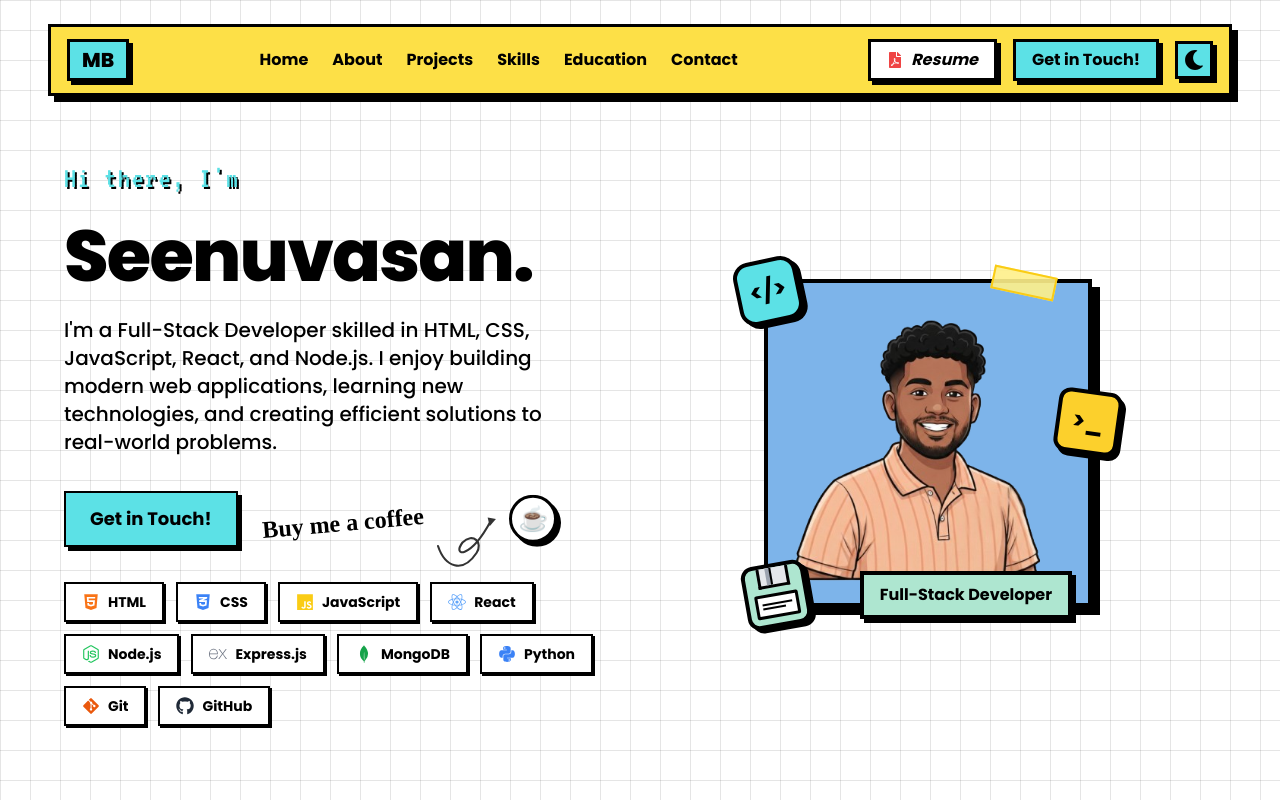
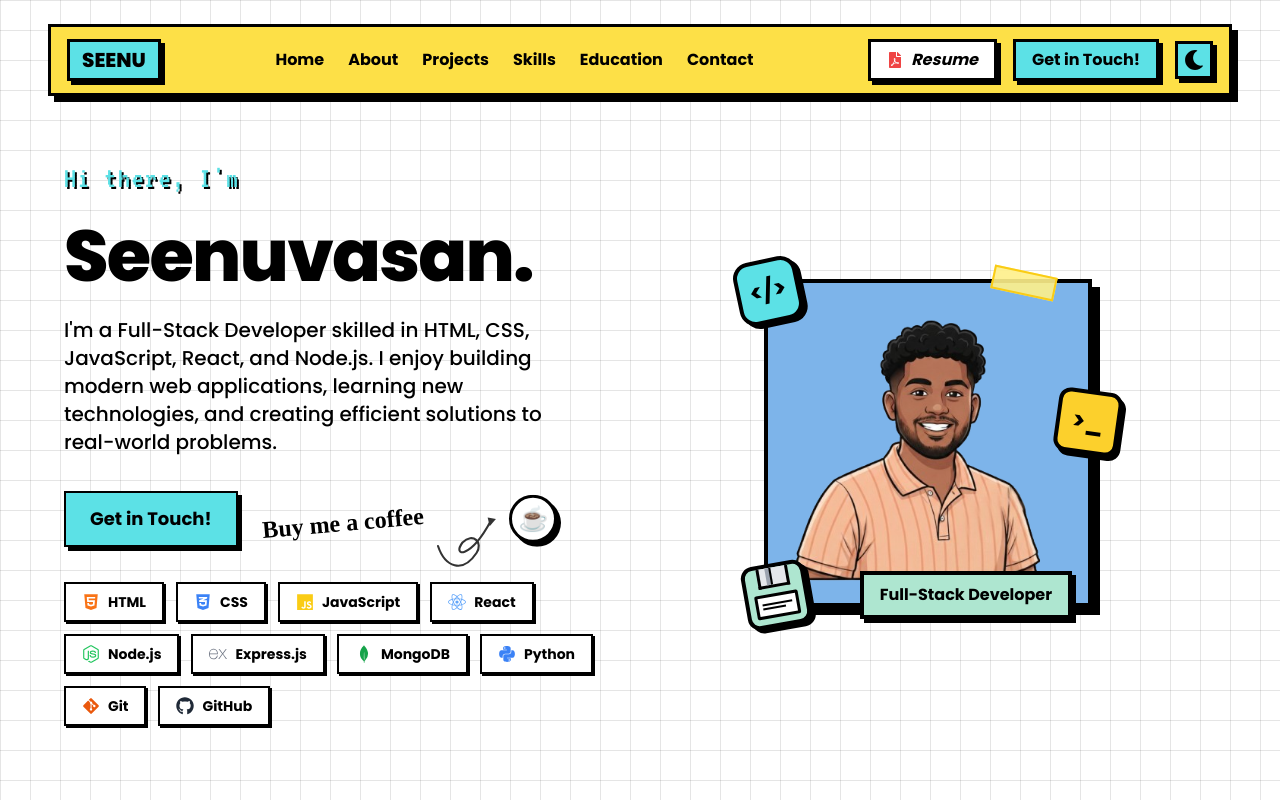
Before and after one commit to seenuvasan872003/Seenu_Vasan, a React (Vite) app: page / in a window 1280 px wide. Shown: the top 800 px of the page. Built offline with nearby package versions, Linux system fonts and the light colour scheme.

Commit message:
update header

```diff
--- a/src/components/Header.jsx
+++ b/src/components/Header.jsx
@@ -1,5 +1,6 @@
 import React, { useState } from 'react';
 import { FaMoon, FaSun, FaBars, FaTimes, FaFilePdf } from 'react-icons/fa';
+import cvPdf from '../assets/cv.pdf';
 
 const Header = ({ darkMode, setDarkMode }) => {
     const [isMenuOpen, setIsMenuOpen] = useState(false);
@@ -8,7 +9,7 @@ const Header = ({ darkMode, setDarkMode }) => {
         <header className="bg-yellow-300 dark:bg-yellow-400 border-[3px] border-black mx-4 sm:mx-8 lg:mx-12 mt-6 flex justify-between items-center px-4 py-3 relative z-50 shadow-[6px_6px_0px_0px_rgba(0,0,0,1)]">
             {/* Logo */}
             <div className="bg-[#5ce1e6] border-[3px] border-black px-3 py-1 font-extrabold text-xl shadow-[4px_4px_0px_0px_rgba(0,0,0,1)] hover:translate-y-[2px] hover:translate-x-[2px] hover:shadow-[2px_2px_0px_0px_rgba(0,0,0,1)] transition-all cursor-pointer text-black">
-                MB
+                SEENU
             </div>
 
             {/* Nav links */}
@@ -24,7 +25,7 @@ const Header = ({ darkMode, setDarkMode }) => {
             </nav>
 
             <div className="flex items-center space-x-3 lg:space-x-4">
-                <a href="#cv" className="hidden lg:flex items-center gap-2 bg-white border-[3px] border-black px-4 py-1.5 font-bold shadow-[4px_4px_0px_0px_rgba(0,0,0,1)] text-black hover:translate-y-[2px] hover:translate-x-[2px] hover:shadow-[2px_2px_0px_0px_rgba(0,0,0,1)] transition-all">
+                <a href={cvPdf} download="seenuvasan.pdf" target="_blank" rel="noreferrer" className="hidden lg:flex items-center gap-2 bg-white border-[3px] border-black px-4 py-1.5 font-bold shadow-[4px_4px_0px_0px_rgba(0,0,0,1)] text-black hover:translate-y-[2px] hover:translate-x-[2px] hover:shadow-[2px_2px_0px_0px_rgba(0,0,0,1)] transition-all">
                     <FaFilePdf className="text-red-500" />
                     <span className="font-cursive italic">Resume</span>
                 </a>
```
